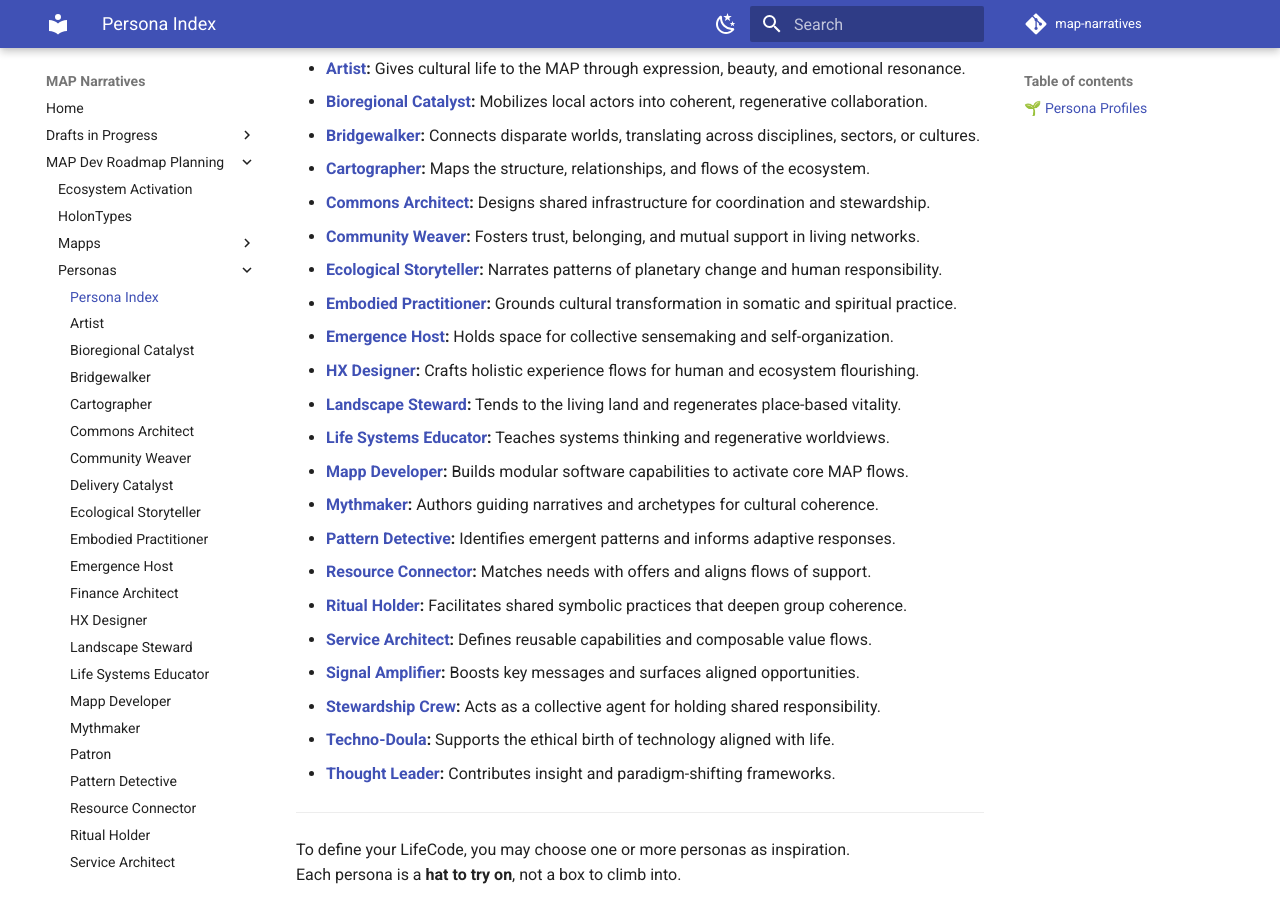
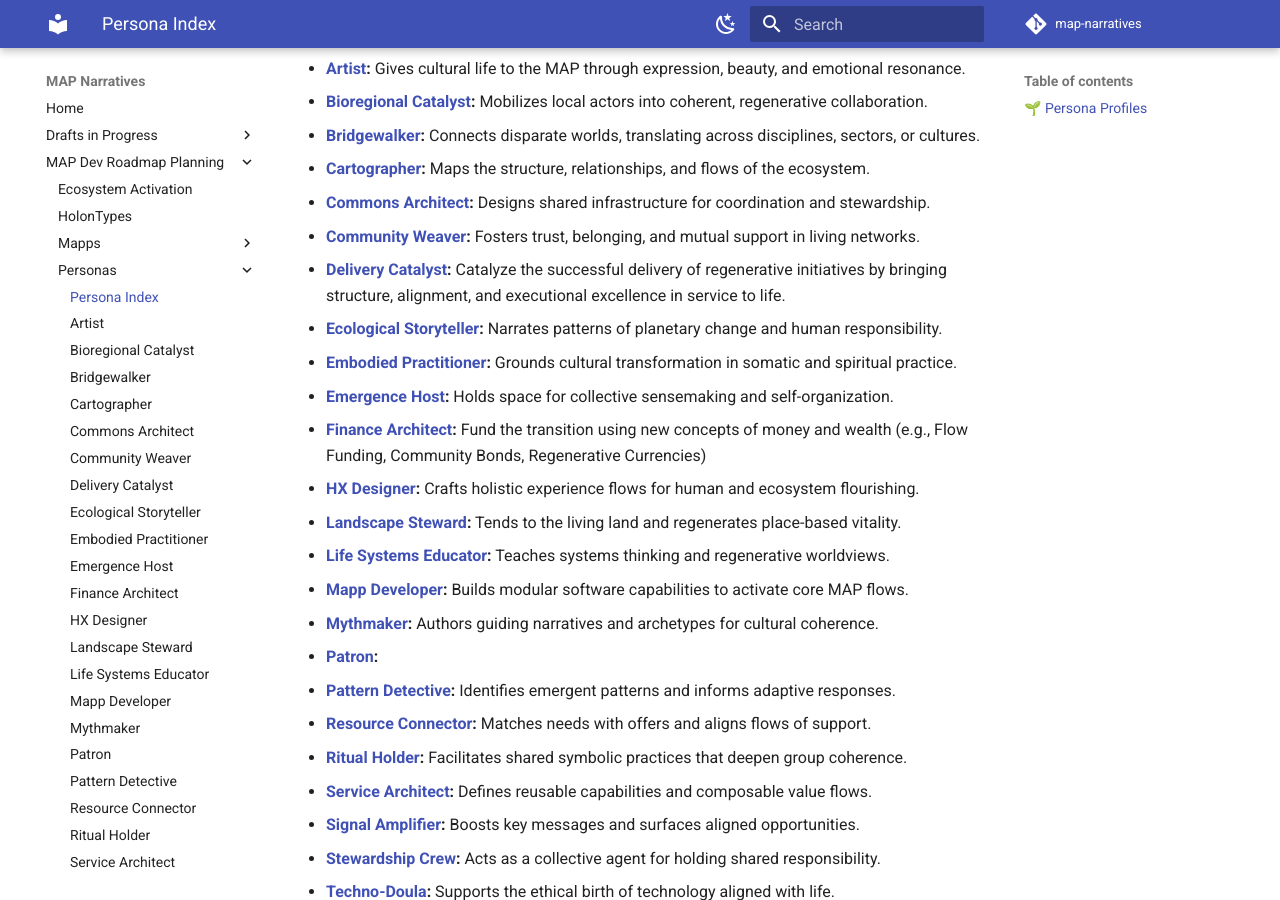
Before and after one commit to evomimic/map-narratives, an MkDocs documentation site: the page built from docs/dev-roadmap-planning/personas/personas.md, in a window 1280 px wide and 900 px high, scrolled down 401 px. Built offline with MkDocs 1.6.1 and Material for MkDocs 9.7.7, drawn with Linux system fonts in a browser that asks for light colours; comment, search, counter and statistics services are not loaded.

Commit message:
Update personas index

```diff
--- a/docs/dev-roadmap-planning/personas/personas.md
+++ b/docs/dev-roadmap-planning/personas/personas.md
@@ -16,14 +16,17 @@ NOTE:
 - **[Cartographer](./cartographer.md):** Maps the structure, relationships, and flows of the ecosystem.
 - **[Commons Architect](./commons-architect.md):** Designs shared infrastructure for coordination and stewardship.
 - **[Community Weaver](./community-weaver.md):** Fosters trust, belonging, and mutual support in living networks.
+- **[Delivery Catalyst](./delivery-catalyst.md):** Catalyze the successful delivery of regenerative initiatives by bringing structure, alignment, and executional excellence in service to life.
 - **[Ecological Storyteller](./ecological-storyteller.md):** Narrates patterns of planetary change and human responsibility.
 - **[Embodied Practitioner](./embodied-practitioner.md):** Grounds cultural transformation in somatic and spiritual practice.
 - **[Emergence Host](./emergence-host.md):** Holds space for collective sensemaking and self-organization.
+- **[Finance Architect](./finance-architect.md):** Fund the transition using new concepts of money and wealth (e.g., Flow Funding, Community Bonds, Regenerative Currencies)
 - **[HX Designer](./hx-designer.md):** Crafts holistic experience flows for human and ecosystem flourishing.
 - **[Landscape Steward](./landscape-steward.md):** Tends to the living land and regenerates place-based vitality.
 - **[Life Systems Educator](./life-systems-educator.md):** Teaches systems thinking and regenerative worldviews.
 - **[Mapp Developer](./mapp-developer.md):** Builds modular software capabilities to activate core MAP flows.
 - **[Mythmaker](./mythmaker.md):** Authors guiding narratives and archetypes for cultural coherence.
+- **[Patron](./patron.md):**
 - **[Pattern Detective](./pattern-detective.md):** Identifies emergent patterns and informs adaptive responses.
 - **[Resource Connector](./resource-connector.md):** Matches needs with offers and aligns flows of support.
 - **[Ritual Holder](./ritual-holder.md):** Facilitates shared symbolic practices that deepen group coherence.
```
